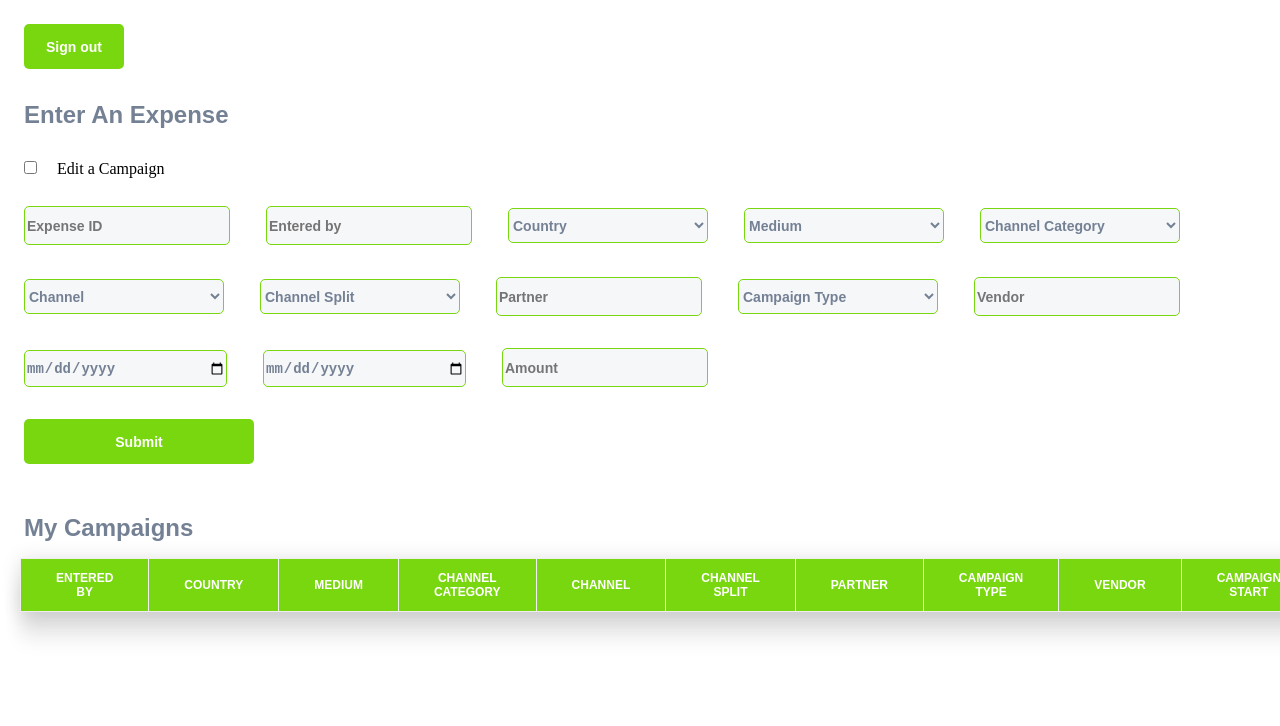
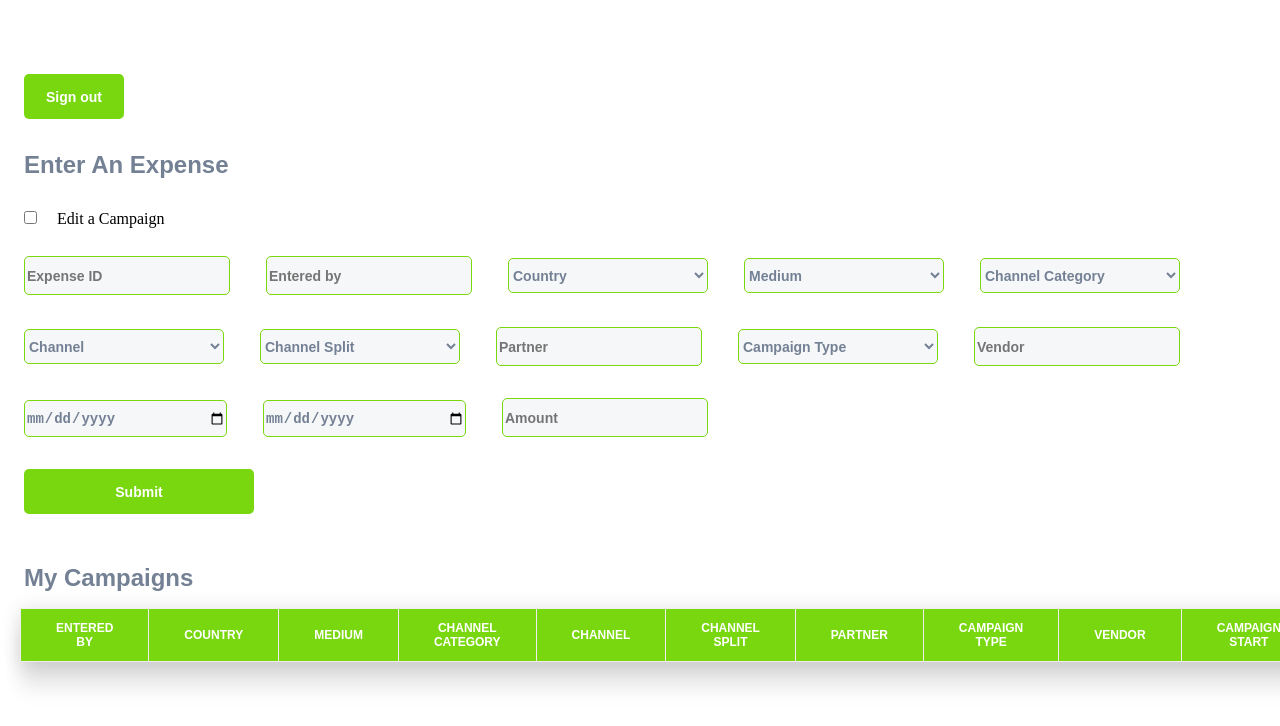
Before and after one commit to cbernatz/Logger, a plain HTML site: page form.html in a window 1280 px wide. Shown: the top 726 px of the page. Drawn offline with Linux system fonts and the light colour scheme; some packages are replaced by stand-ins of ours; no server answers; a script that the page names is missing.

Commit message:
further alignment of sign out code base relative to WQ

```diff
--- a/form.html
+++ b/form.html
@@ -5,7 +5,7 @@
   <meta charset="UTF-8">
   <meta http-equiv="X-UA-Compatible" content="IE=edge">
   <meta name="viewport" content="width=device-width, initial-scale=1.0">
-  <meta name="378984296211-oalrj85dhm067v4jsulkdv5pi6ibq2u2.apps.googleusercontent.com">
+  <meta name="google-signin-client_id" content="378984296211-oalrj85dhm067v4jsulkdv5pi6ibq2u2.apps.googleusercontent.com">
   <link rel="stylesheet" href="styles.css">
   <title>Logger</title>
 </head>
@@ -13,7 +13,7 @@
 <body>
 
   <script src="https://apis.google.com/js/api.js"></script>
-
+  <div class="padding"></div>
   <button class="btn" id="signOutBtn" onclick="signOut();">Sign out</button>
 
   <br>
@@ -480,11 +480,9 @@
         gapi.load('auth2', function() {
             gapi.auth2.init();
         });
-    }
+        }
   </script>
-
 
   <script src="https://apis.google.com/js/platform.js?onload=onLoad" async defer></script>
 </body>
-
 </html>
```
